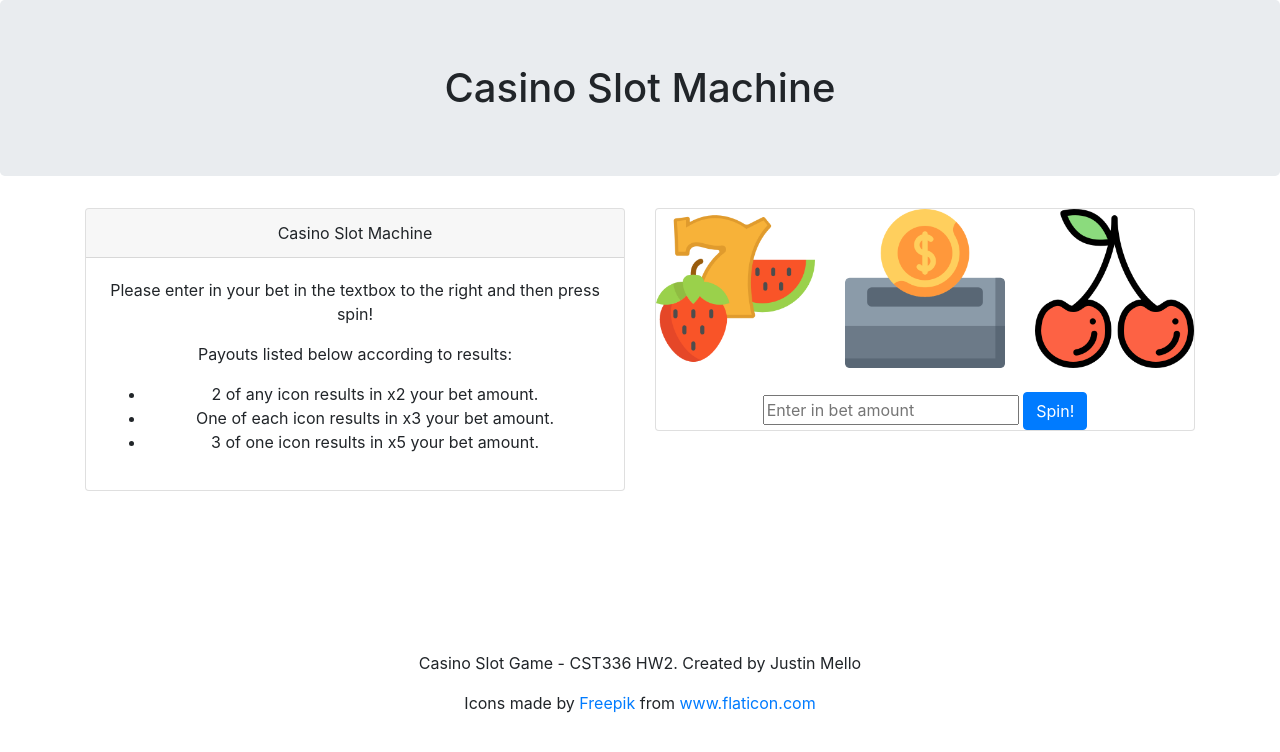
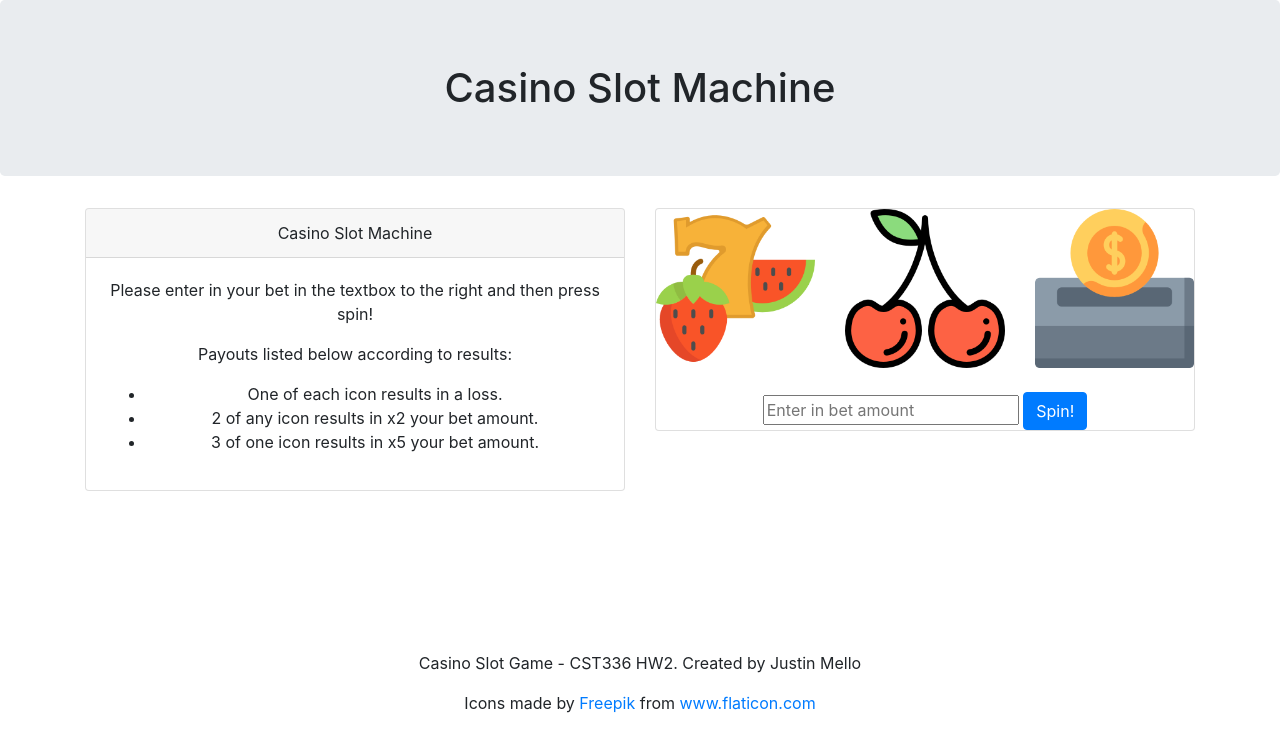
Before and after one commit to justinmello32/cst336-hw2, a PHP site: page / in a window 1280 px wide. Shown: the top 752 px of the page. Run offline with PHP 8.4, Linux system fonts and the light colour scheme; some libraries are stand-ins or nearby versions.

Commit message:
Decent working copy of js.

```diff
--- a/css/styles.css
+++ b/css/styles.css
@@ -9,3 +9,7 @@ header, main, nav, footer {
 footer {
 	margin-top: 10rem;
 }
+
+#results {
+	margin-top: 1.5rem;
+}
--- a/index.html
+++ b/index.html
@@ -25,8 +25,8 @@
 				    <p class="card-text">Please enter in your bet in the textbox to the right and then press spin!</p>
 				    <p class="card-text">Payouts listed below according to results:
 				    	<ul>
+				    		<li>One of each icon results in a loss.</li>
 				    		<li>2 of any icon results in x2 your bet amount.</li>
-			    			<li>One of each icon results in x3 your bet amount.</li>
 			    			<li>3 of one icon results in x5 your bet amount.</li>
 				    	</ul>
 				  </div>
@@ -36,13 +36,13 @@
 				<div class="card">
 				<div class="row">
 					<div class="col">
-						<img src="img/7.png" class="img-fluid" id="position1">
+						<img src="img/0.png" class="img-fluid" id="position1">
 					</div>
 					<div class="col">
-						<img src="img/coin.png" class="img-fluid" id="position2">
+						<img src="img/1.png" class="img-fluid" id="position2">
 					</div>
 					<div class="col">
-						<img src="img/cherry.png" class="img-fluid" id="position3">
+						<img src="img/2.png" class="img-fluid" id="position3">
 					</div>
 				</div>
 				<div id="bet-area">
@@ -55,10 +55,8 @@
 
 
 		<!--Second row for results and messages -->
-		<div id="results">
-			<div id="totalWinnings">
-			</div>
-		</div>
+		<div id="results"></div>
+		<div id="totalWinnings"></div>
 
 		<!--Footer and end of application -->
 		<footer>
--- a/js/scripts.js
+++ b/js/scripts.js
@@ -1,6 +1,7 @@
 		$(document).ready(function(){
 
 			//Initial Variables
+			var winAmount = 0;
 			var winnings = localStorage.getItem("total_winnings");
 			var betAmount= 0;
 			localStorage.setItem("total_winnings", 0)
@@ -11,17 +12,38 @@
   				"cherry"
 			];
 
-
-
 			//Event Listener
 			$("#spin-button").on("click",function(){
 				spinWheel();
-			});//click
-
-
+			}); //Click Listener
 
 			//Functions Here
 			function spinWheel() {
+
+               var slotMachineImage1 = Math.floor(Math.random()  * slotImages.length);
+               var slotMachineImage2 = Math.floor(Math.random()  * slotImages.length);
+               var slotMachineImage3 = Math.floor(Math.random()  * slotImages.length);
+
+               $("#position1").attr("src", `img/${slotMachineImage1}.png`);
+               $("#position2").attr("src", `img/${slotMachineImage2}.png`);
+               $("#position3").attr("src", `img/${slotMachineImage3}.png`);
+
+               //All images are different than each other, x3 bet amount
+               if(slotMachineImage1 != slotMachineImage2 && slotMachineImage1 != slotMachineImage3 &&
+               	slotMachineImage2 != slotMachineImage3) {
+                    console.log("All items are different, you lose!");
+               }
+
+               //All images match each other, x5 bet amount
+               if(slotMachineImage1 == slotMachineImage2 && slotMachineImage1 == slotMachineImage3) {
+         			console.log("All items match!");
+               }
+               //There are two items that match
+               else if(slotMachineImage1 == slotMachineImage2 || slotMachineImage1 == slotMachineImage3 ||
+               	slotMachineImage2 == slotMachineImage3) {
+               		console.log("Two items match!");
+               }
+
 				betAmount = $("#bet-amount").val();
 				winnings = +winnings + +betAmount;
 				localStorage.setItem("total_winnings", betAmount);
```
Also changed, not shown: img/0.png (renamed from img/7.png), img/1.png (renamed from img/cherry.png), img/2.png (renamed from img/coin.png).
